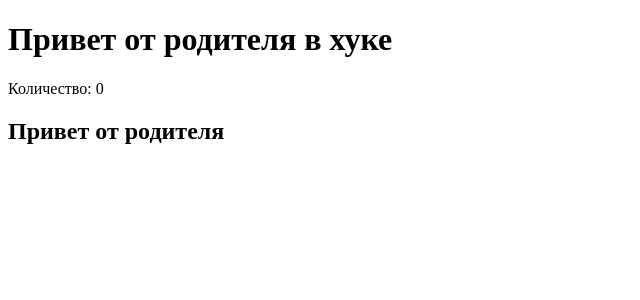
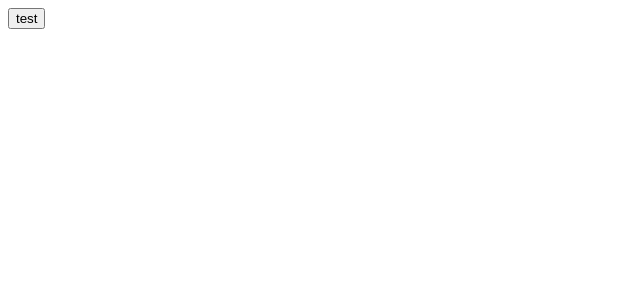
Before and after one commit to Ayronhayd/book-vue, a Vue app: page / in a window 1280 px wide. Shown: the top 300 px of the page, without its empty margins (0-640 px from the left). Built offline with nearby package versions, Linux system fonts and the light colour scheme.

Commit message:
с дочернего компонента btn В родители изменить его текст

```diff
--- a/src/App.vue
+++ b/src/App.vue
@@ -1,12 +1,13 @@
 <script setup>
-import { ref } from 'vue'
+
 import ChildComp from './ChildComp.vue'
-const greeting = ref('Привет от родителя')
-const hoop = ref('Привет от родителя в хуке')
+
+const bt = 'test'
+
 </script>
 
 <template>
-  <ChildComp :msg="greeting" :message ="hoop" />
+  <ChildComp  :btn="bt" />
 
 
 </template>
--- a/src/ChildComp.vue
+++ b/src/ChildComp.vue
@@ -1,18 +1,15 @@
 <script setup>
-import { reactive} from 'vue'
 
-const counter = reactive({ count: 0 })
+
+
 
 defineProps({
-  msg: String,
-  message: String
+  btn: String
 })
 
 </script>
 
 <template>
-  <h1>{{ message }}</h1>
-  <p>Количество: {{ counter.count }}</p>
+  <button>{{ btn || 'default' }}</button>
 
-  <h2>{{ msg || 'пока входные параметры не переданы' }}</h2>
 </template>
```
